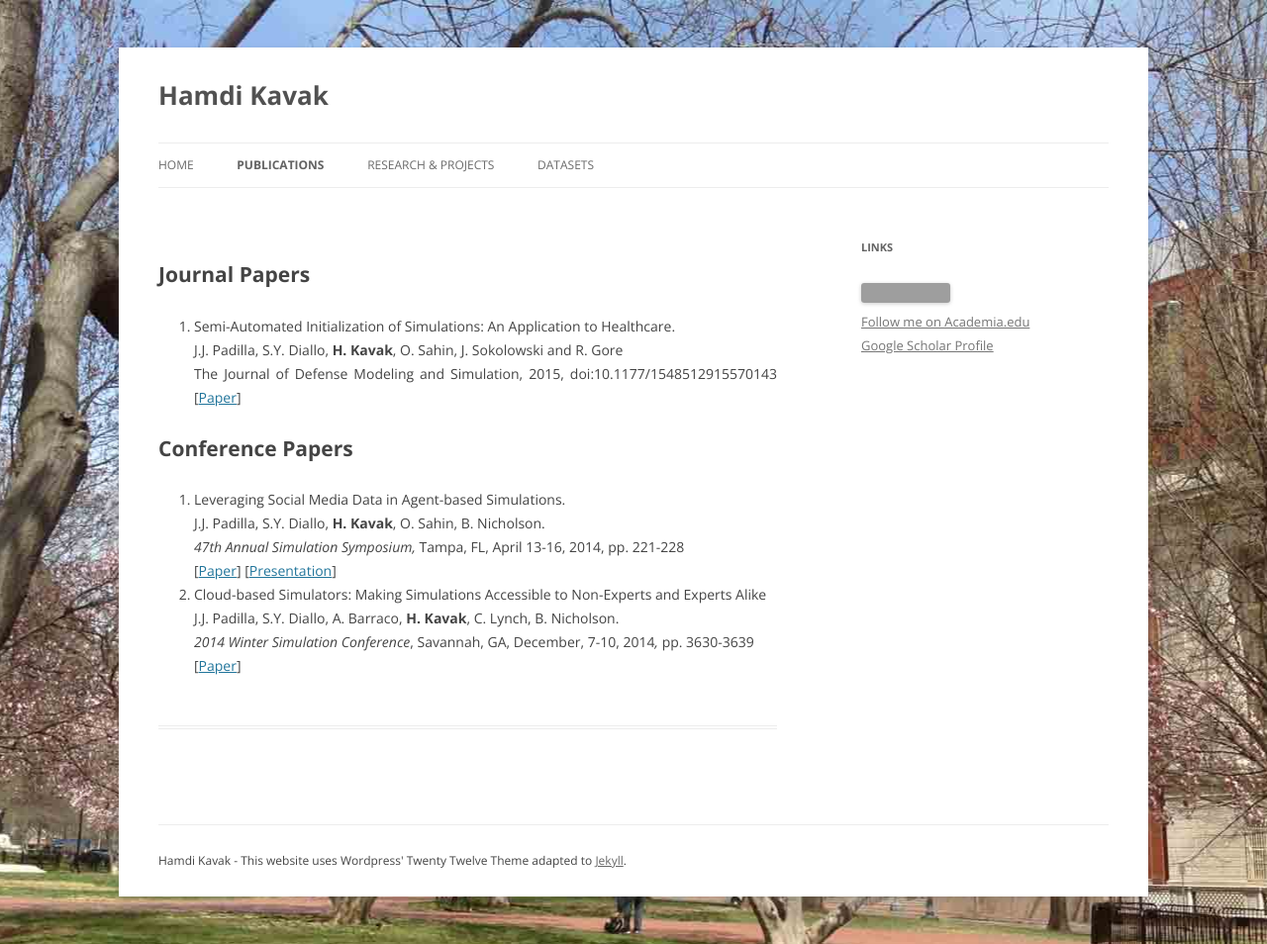
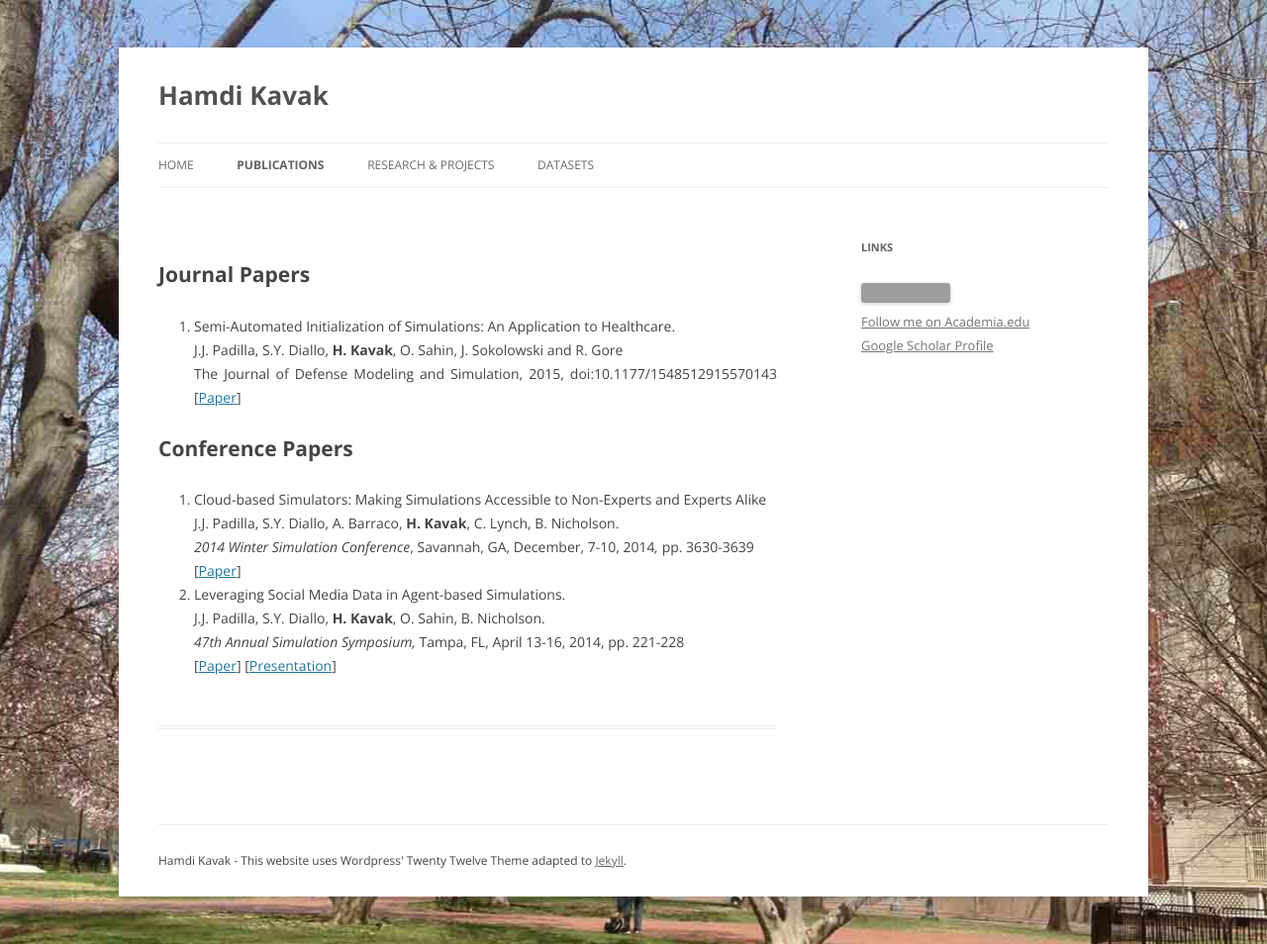
Before and after one commit to hamdikavak/hamdikavak.github.io, a Jekyll site: the page built from publications/index.html, in a window 1280 px wide. Shown: the whole page at 99% size. Built offline with Jekyll 4.4.1, drawn with Linux system fonts in a browser that asks for light colours; nearby versions of some CDN libraries; library files that are not in the unit come from our copies; some of the changed lines change nothing that is shown; grey boxes are pictures that could not be loaded.

Commit message:
Update index.html

```diff
--- a/publications/index.html
+++ b/publications/index.html
@@ -16,12 +16,14 @@ The Journal of Defense Modeling and Simulation, 2015,  doi:10.1177/1548512915570
 <h1>Conference Papers<strong><br />
 </strong></h1>
 <ol>
-<li style="text-align: justify;">Leveraging Social Media Data in Agent-based Simulations.<br />
-J.J. Padilla, S.Y. Diallo, <strong>H. Kavak</strong>, O. Sahin,  B. Nicholson.<br />
-<em>47th Annual Simulation Symposium,</em> Tampa, FL, April 13-16, 2014, pp. 221-228<br />
-[<a title="ACM Repository" href="http://dl.acm.org/citation.cfm?id=2664292.2664309">Paper</a>] [<a href="http://www.hamdikavak.com/wp-content/uploads/2014/08/SCS_2014_Presentation.pdf">Presentation</a>]</li>
 <li style="text-align: justify;">Cloud-based Simulators: Making Simulations Accessible to Non-Experts and Experts Alike<br />
 J.J. Padilla, S.Y. Diallo, A. Barraco, <strong>H. Kavak</strong>, C. Lynch,  B. Nicholson.<br />
 <em>2014 Winter Simulation Conference</em>, Savannah, GA, December, 7-10, 2014<em>, </em>pp. 3630-3639<br />
 [<a title="ACM Repository" href="http://dl.acm.org/citation.cfm?id=2694300">Paper</a>]</li>
+
+<li style="text-align: justify;">Leveraging Social Media Data in Agent-based Simulations.<br />
+J.J. Padilla, S.Y. Diallo, <strong>H. Kavak</strong>, O. Sahin,  B. Nicholson.<br />
+<em>47th Annual Simulation Symposium,</em> Tampa, FL, April 13-16, 2014, pp. 221-228<br />
+[<a title="ACM Repository" href="http://dl.acm.org/citation.cfm?id=2664292.2664309">Paper</a>]
+[<a href="http://www.hamdikavak.com/wp-content/uploads/2014/08/SCS_2014_Presentation.pdf">Presentation</a>]</li>
 </ol>
```
